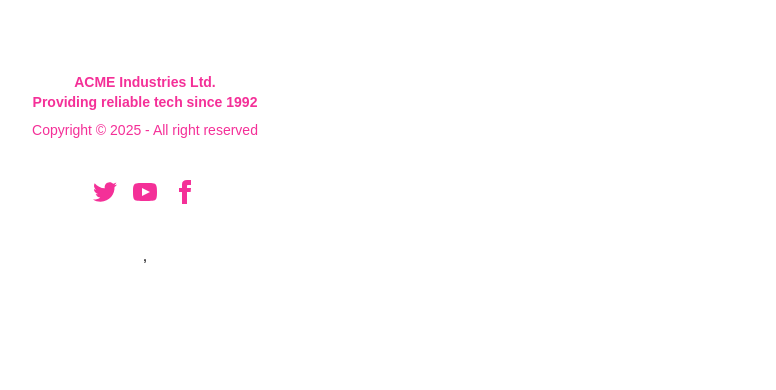
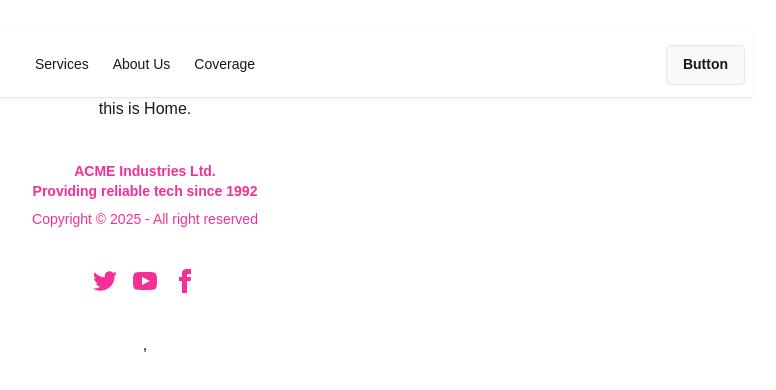
Before and after one commit to kohinurfatema/FINAL-PROJECT, a React (Vite) app in the folder zap-shift-client/: page / in a window 1280 px wide. Shown: the top 390 px of the page, without its empty margins (495-1271 px from the left). Built offline with nearby package versions, Linux system fonts and the light colour scheme.

Commit message:
making NavBar succssesfully

```diff
--- a/zap-shift-client/src/layouts/RootLayout.jsx
+++ b/zap-shift-client/src/layouts/RootLayout.jsx
@@ -1,10 +1,12 @@
 import React from 'react';
 import { Outlet } from 'react-router';
 import Footer from '../pages/Shared/Footer/Footer';
+import NavBar from '../pages/Shared/Navbar/Navbar';
 
 const RootLayout = () => {
     return (
         <div>
+            <NavBar></NavBar>
             <Outlet></Outlet>
             <Footer></Footer>
         </div>
--- /dev/null
+++ b/zap-shift-client/src/pages/Home/Home/Home.jsx
@@ -0,0 +1,11 @@
+import React from 'react';
+
+const Home = () => {
+    return (
+        <div>
+            this is Home.
+        </div>
+    );
+};
+
+export default Home;
--- /dev/null
+++ b/zap-shift-client/src/pages/Shared/NavBar/NavBar.jsx
@@ -0,0 +1,42 @@
+
+
+import React from 'react';
+import Logo from '../../../components/Logo/Logo';
+import { NavLink } from 'react-router';
+
+const NavBar = () => {
+    const links = <>
+        <li><NavLink to="">Services</NavLink></li>
+        <li><NavLink to="">About Us</NavLink></li>
+        <li><NavLink to="/coverage">Coverage</NavLink></li>
+    </>
+    return (
+        <div className="navbar bg-base-100 shadow-sm">
+            <div className="navbar-start">
+                <div className="dropdown">
+                    <div tabIndex={0} role="button" className="btn btn-ghost lg:hidden">
+                        <svg xmlns="http://www.w3.org/2000/svg" className="h-5 w-5" fill="none" viewBox="0 0 24 24" stroke="currentColor"> <path strokeLinecap="round" strokeLinejoin="round" strokeWidth="2" d="M4 6h16M4 12h8m-8 6h16" /> </svg>
+                    </div>
+                    <ul
+                        tabIndex="-1"
+                        className="menu menu-sm dropdown-content bg-base-100 rounded-box z-1 mt-3 w-52 p-2 shadow">
+                        {links}
+                    </ul>
+                </div>
+                <a className="btn btn-ghost text-xl">
+                    <Logo></Logo>
+                </a>
+            </div>
+            <div className="navbar-center hidden lg:flex">
+                <ul className="menu menu-horizontal px-1">
+                    {links}
+                </ul>
+            </div>
+            <div className="navbar-end">
+                <a className="btn">Button</a>
+            </div>
+        </div>
+    );
+};
+
+export default NavBar;
--- a/zap-shift-client/src/routes/router.jsx
+++ b/zap-shift-client/src/routes/router.jsx
@@ -1,10 +1,17 @@
 import { createBrowserRouter } from "react-router";
 import RootLayout from "../layouts/RootLayout";
+import Home from "../pages/Home/Home/Home";
 
 
 export const router = createBrowserRouter([
   {
     path: "/",
     Component: RootLayout,
+    children : [
+        {
+            index:true,
+            Component:Home
+        }
+    ]
   },
 ]);
```
Also changed, not shown: 1 other file (tests, documents, lock files or other folders).
